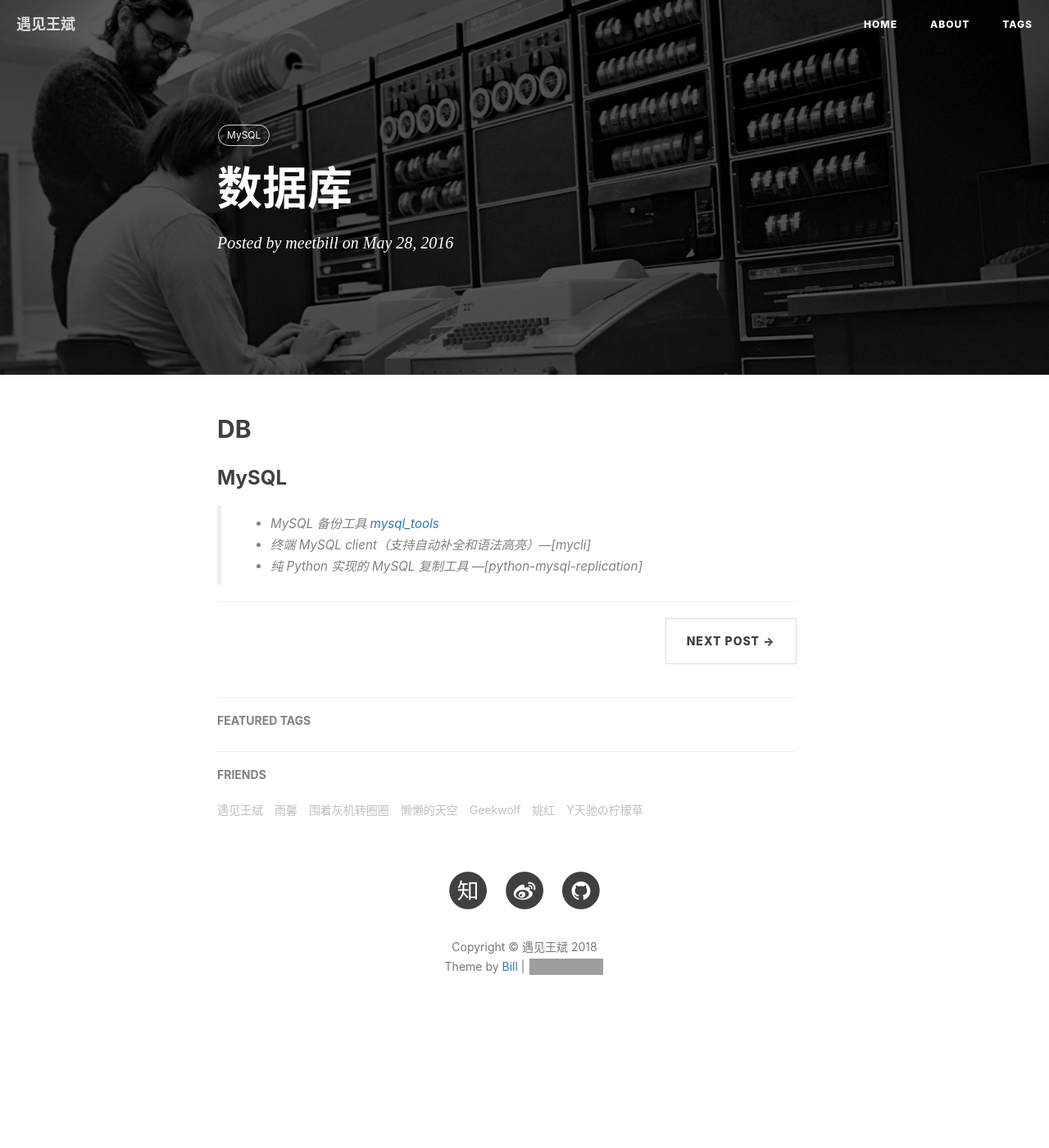
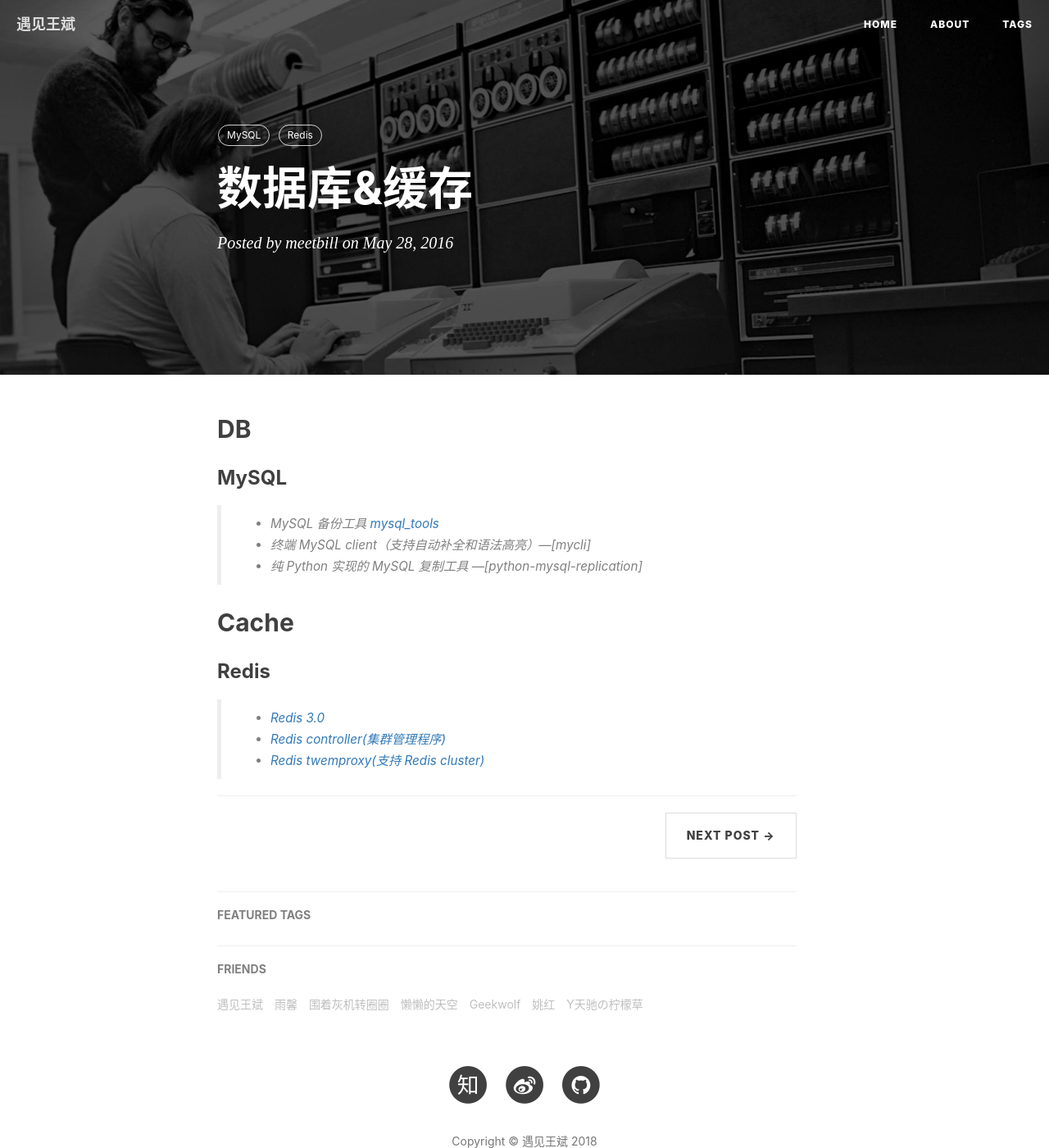
Before and after one commit to meetbill/meetbill.github.io, a Jekyll site: the page built from _posts/2016-05-31-db.md, in a window 1280 px wide and 1400 px high. Shown: the whole window at 82% size. Built offline with Jekyll 4.4.1, drawn with Linux system fonts in a browser that asks for light colours; nearby versions of some CDN libraries; comment, search, counter and statistics services are not loaded; grey boxes are pictures that could not be loaded.

Commit message:
[Update] add cache

```diff
--- a/_posts/2016-05-31-db.md
+++ b/_posts/2016-05-31-db.md
@@ -1,11 +1,12 @@
 ---
 layout: post
-title: 数据库
+title: 数据库&缓存
 date:   2016-05-28 22:36:00
 author:     "meetbill"
 categories: posts
 tags:
     - MySQL
+    - Redis
 ---
 
 ## DB
@@ -15,3 +16,11 @@ tags:
 > * MySQL 备份工具 [mysql_tools](https://github.com/meetbill/mysql_tools)
 > * 终端 MySQL client（支持自动补全和语法高亮）---[mycli]
 > * 纯 Python 实现的 MySQL 复制工具 ---[python-mysql-replication]
+
+## Cache
+
+### Redis
+
+> * [Redis 3.0](https://github.com/meetbill/redis)
+> * [Redis controller(集群管理程序)](https://github.com/meetbill/cc)
+> * [Redis twemproxy(支持 Redis cluster)](https://github.com/meetbill/r3proxy)
```
